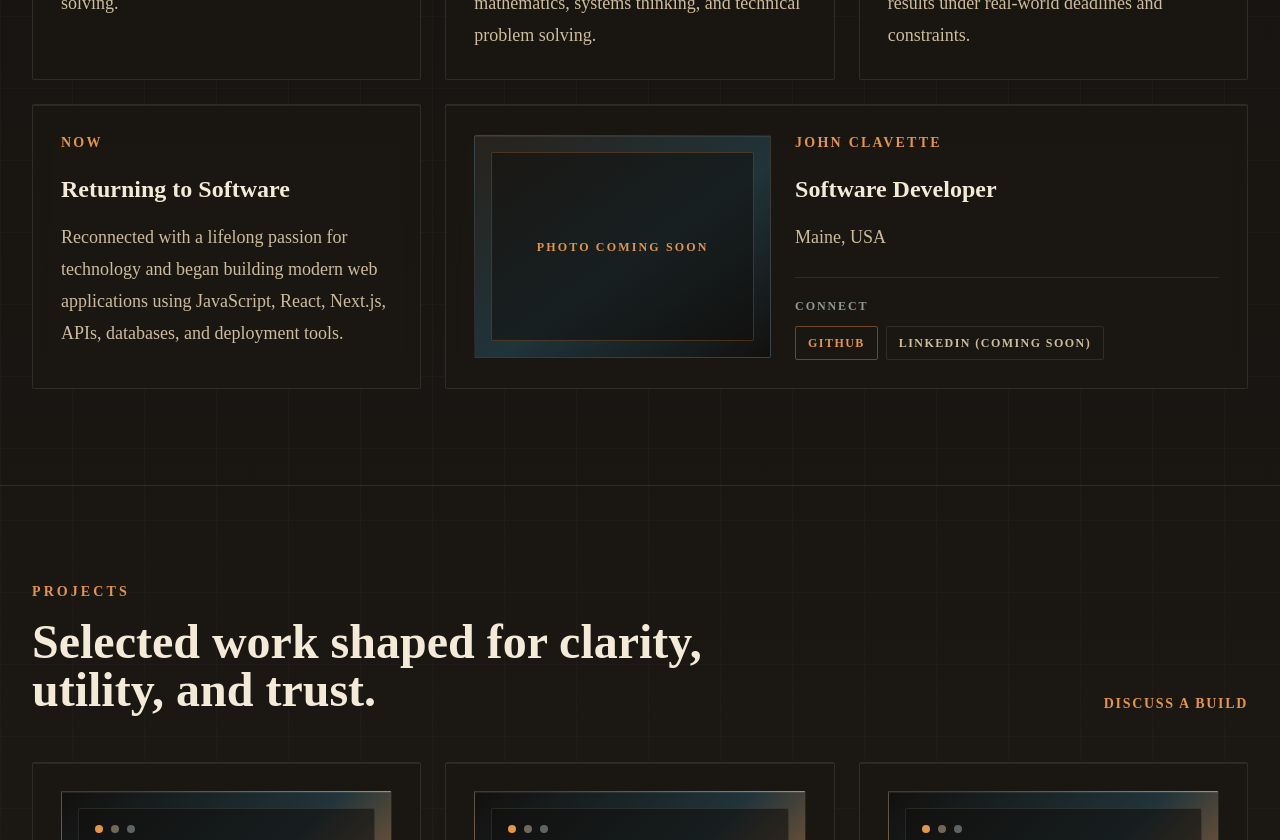
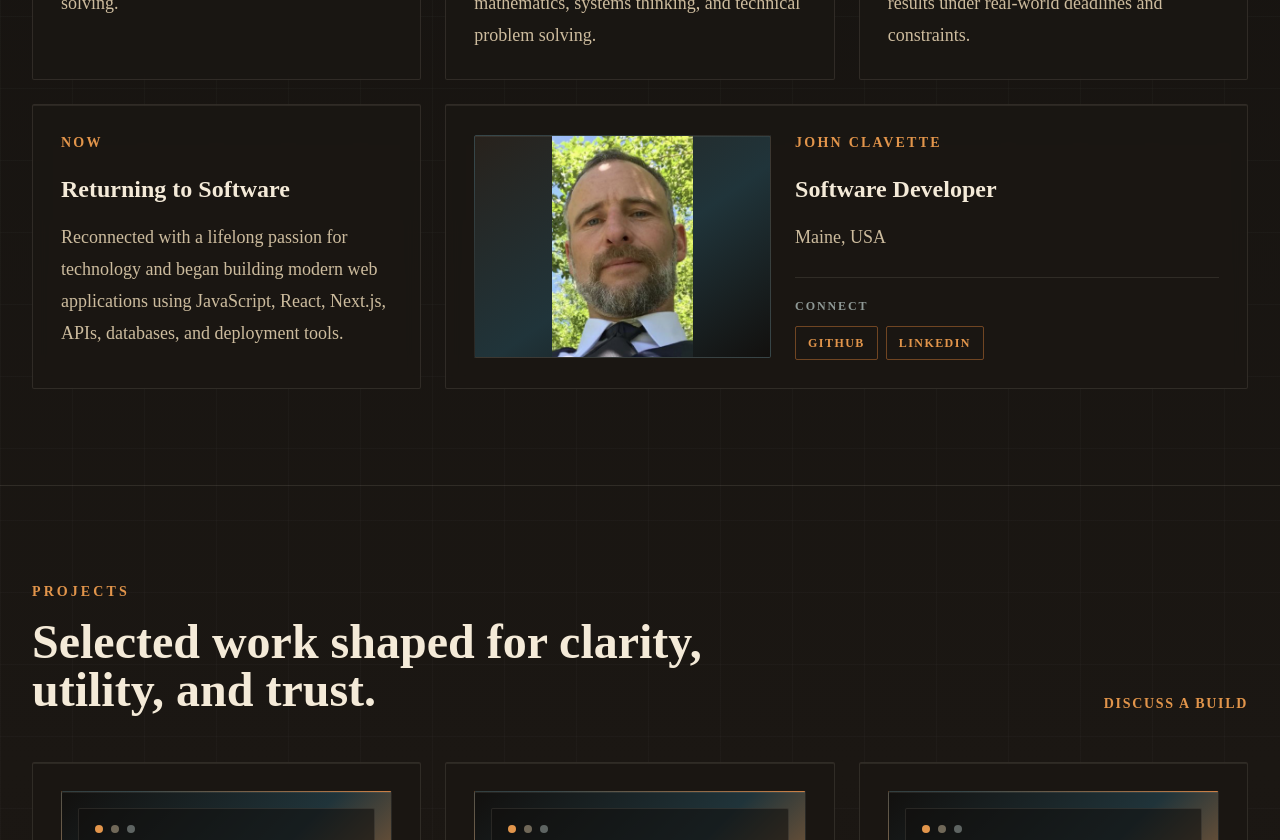
Before and after one commit to Boxyroom/john-portfolio, a Next.js app: page / in a window 1280 px wide. Shown: the part 1280-2120 px from the top of the page. Built offline with nearby package versions, Linux system fonts and the light colour scheme.

Commit message:
added linkedin link and profile photo

```diff
--- a/app/globals.css
+++ b/app/globals.css
@@ -526,7 +526,7 @@ body {
 
 .header-maker-mark-guides path,
 .header-maker-mark-guides circle {
-  animation: header-maker-mark-guides 8s ease-in-out infinite;
+  animation: header-maker-mark-guides 10s ease-in-out infinite;
   stroke: rgba(244, 234, 216, 0.32);
   stroke-dasharray: 900;
   stroke-dashoffset: 900;
@@ -536,7 +536,7 @@ body {
 }
 
 .header-maker-mark-construction path {
-  animation: header-maker-mark-construction 8s ease-in-out infinite;
+  animation: header-maker-mark-construction 10s ease-in-out infinite;
   stroke: rgba(226, 149, 75, 0.58);
   stroke-dasharray: 900;
   stroke-dashoffset: 900;
@@ -546,7 +546,6 @@ body {
 }
 
 .header-maker-mark-final path {
-  animation: header-maker-mark-final 8s ease-in-out infinite;
   filter: url("#headerMarkGlow");
   stroke: url("#headerMarkCopperLine");
   stroke-dasharray: 900;
@@ -556,7 +555,16 @@ body {
   stroke-width: 18;
 }
 
+.header-maker-mark-final .header-maker-mark-j {
+  animation: header-maker-mark-j 10s ease-in-out infinite;
+}
+
+.header-maker-mark-final .header-maker-mark-c {
+  animation: header-maker-mark-c 10s ease-in-out infinite;
+}
+
 .header-maker-mark-final .header-maker-mark-baseline {
+  animation: header-maker-mark-baseline 10s ease-in-out infinite;
   stroke: rgba(244, 234, 216, 0.42);
   stroke-width: 6;
 }
@@ -774,12 +782,12 @@ body {
 @keyframes header-maker-mark-guides {
   0%,
   100% {
-    opacity: 0.18;
-    stroke-dashoffset: 520;
-  }
-
-  3%,
-  34% {
+    opacity: 0.2;
+    stroke-dashoffset: 420;
+  }
+
+  10%,
+  38% {
     opacity: 0.34;
     stroke-dashoffset: 0;
   }
@@ -792,13 +800,13 @@ body {
 
 @keyframes header-maker-mark-construction {
   0%,
-  2% {
-    opacity: 0.16;
+  4% {
+    opacity: 0.14;
     stroke-dashoffset: 650;
   }
 
-  9%,
-  42% {
+  26%,
+  48% {
     opacity: 0.58;
     stroke-dashoffset: 0;
   }
@@ -810,21 +818,59 @@ body {
   }
 }
 
-@keyframes header-maker-mark-final {
-  0%,
-  2% {
-    opacity: 0.35;
-    stroke-dashoffset: 520;
-  }
-
-  12%,
+@keyframes header-maker-mark-j {
+  0%,
+  4% {
+    opacity: 0.26;
+    stroke-dashoffset: 640;
+  }
+
+  24%,
+  82% {
+    opacity: 1;
+    stroke-dashoffset: 0;
+  }
+
+  100% {
+    opacity: 0.68;
+    stroke-dashoffset: 0;
+  }
+}
+
+@keyframes header-maker-mark-c {
+  0%,
+  14% {
+    opacity: 0.18;
+    stroke-dashoffset: 760;
+  }
+
+  38%,
+  82% {
+    opacity: 1;
+    stroke-dashoffset: 0;
+  }
+
+  100% {
+    opacity: 0.68;
+    stroke-dashoffset: 0;
+  }
+}
+
+@keyframes header-maker-mark-baseline {
+  0%,
+  30% {
+    opacity: 0.18;
+    stroke-dashoffset: 500;
+  }
+
+  48%,
   84% {
-    opacity: 1;
-    stroke-dashoffset: 0;
-  }
-
-  100% {
-    opacity: 0.68;
+    opacity: 0.58;
+    stroke-dashoffset: 0;
+  }
+
+  100% {
+    opacity: 0.32;
     stroke-dashoffset: 0;
   }
 }
--- a/components/Header.tsx
+++ b/components/Header.tsx
@@ -57,8 +57,8 @@ function BrandMark() {
         </g>
 
         <g className="header-maker-mark-final" fill="none">
-          <path d="M330 92 V212 C330 248 304 268 274 258 C252 250 242 232 246 214" />
-          <path d="M508 118 C476 88 418 94 392 134 C366 184 386 246 440 260 C476 268 504 252 520 230" />
+          <path className="header-maker-mark-j" d="M330 92 V212 C330 248 304 268 274 258 C252 250 242 232 246 214" />
+          <path className="header-maker-mark-c" d="M508 118 C476 88 418 94 392 134 C366 184 386 246 440 260 C476 268 504 252 520 230" />
           <path className="header-maker-mark-baseline" d="M236 288 H532" />
         </g>
       </svg>
--- a/components/Journey.tsx
+++ b/components/Journey.tsx
@@ -1,3 +1,5 @@
+import Image from "next/image";
+
 const milestones = [
   {
     year: "Early spark",
@@ -28,9 +30,9 @@ const profileLinks = [
     ariaLabel: "Visit John Clavette's GitHub profile",
   },
   {
-    label: "LinkedIn (Coming Soon)",
-    href: "",
-    ariaLabel: "John Clavette's LinkedIn profile is coming soon",
+    label: "LinkedIn",
+    href: "https://www.linkedin.com/in/john-clavette-57a67167/",
+    ariaLabel: "Visit John Clavette's LinkedIn profile",
   },
 ];
 
@@ -58,18 +60,18 @@ export function Journey() {
           <article className="craft-card grid gap-6 sm:grid-cols-[minmax(0,0.7fr)_1fr] sm:items-center lg:col-span-2">
             <figure>
               <div
-                aria-label="Future portrait photo of John Clavette"
-                className="flex aspect-[4/3] min-h-[180px] items-center justify-center overflow-hidden rounded-sm border border-bone/10 bg-[linear-gradient(145deg,#28221c_0%,#20343a_55%,#12100e_100%)] p-4 shadow-inset"
-                role="img"
+                className="relative aspect-[4/3] min-h-[180px] overflow-hidden rounded-sm border border-bone/10 bg-[linear-gradient(145deg,#28221c_0%,#20343a_55%,#12100e_100%)] shadow-inset"
               >
-                <div className="flex h-full w-full items-center justify-center rounded-sm border border-copper/30 bg-charcoal/55 text-center">
-                  <span className="text-xs font-black uppercase tracking-[0.18em] text-copper-bright">
-                    Photo Coming Soon
-                  </span>
-                </div>
+                <Image
+                  alt="Portrait of John Clavette"
+                  className="object-contain"
+                  fill
+                  sizes="(min-width: 1024px) 33vw, (min-width: 640px) 40vw, 100vw"
+                  src="/images/john-clavette-profile.jpeg"
+                />
               </div>
               <figcaption className="sr-only">
-                Future portrait photo of John Clavette.
+                Portrait of John Clavette.
               </figcaption>
             </figure>
             <div>
```
Also changed, not shown: public/images/john-clavette-profile.jpeg (added).
